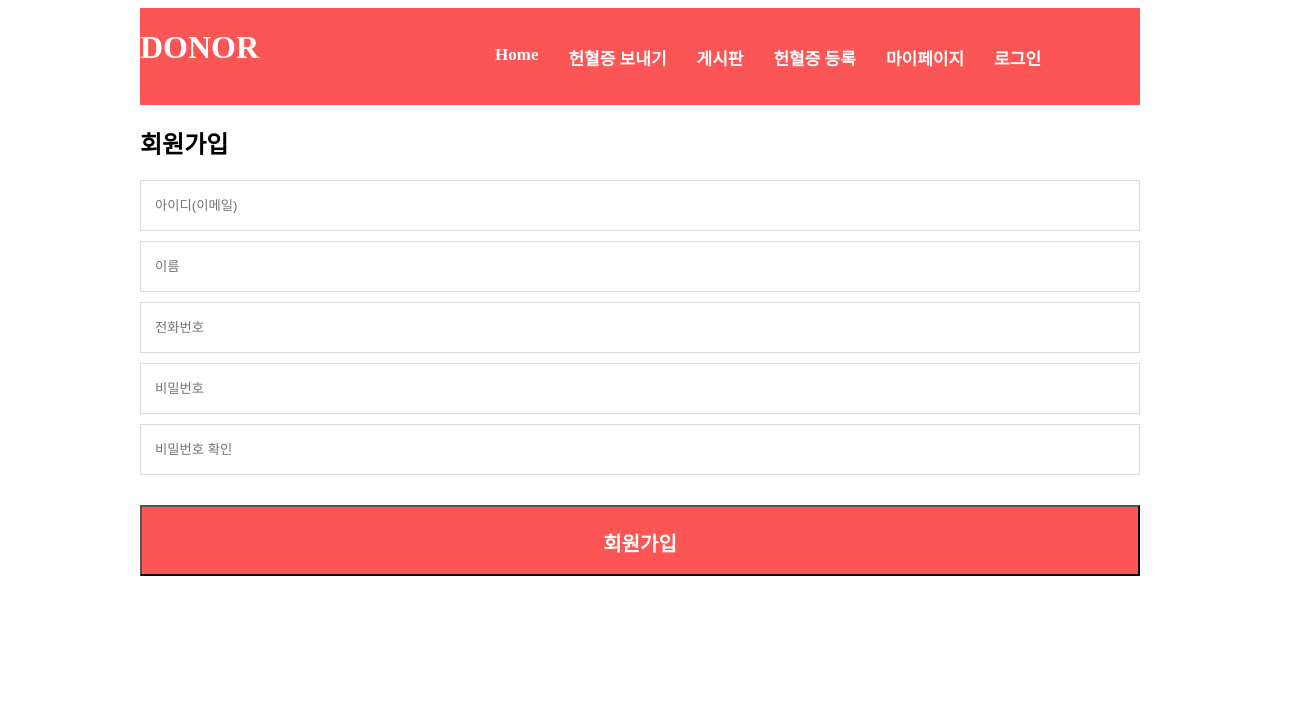
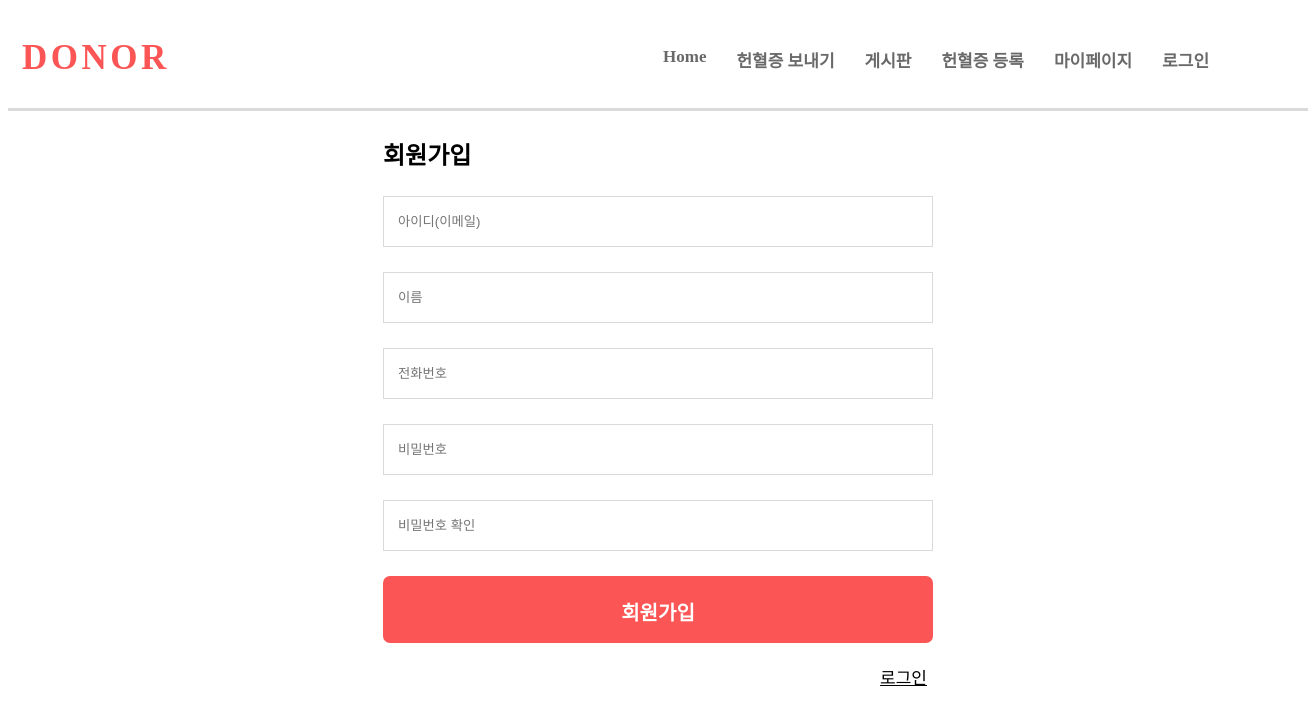
Before and after one commit to SW3-Donor/Front-Web, a React (Create React App) app in the folder donor/: page /join in a window 1280 px wide. Shown: the top 724 px of the page, 1308 px wide, since content can reach past the window. Built offline with nearby package versions, Linux system fonts and the light colour scheme.

Commit message:
디자인 수정

```diff
--- a/donor/src/App.js
+++ b/donor/src/App.js
@@ -336,7 +336,6 @@ class App extends Component {
 
           <Route exact path="/board/list/:id"
             render={({match}) => <BoardItem data={{token: this.state.token, url:this.state.url}} match={match}/>}
-
           />
 
         </Router>
--- a/donor/src/components/Blood.js
+++ b/donor/src/components/Blood.js
@@ -22,8 +22,7 @@ class Blood extends Component {
 
   render() {
     return(
-      <div>
-        <div>
+      <div className='content'>
         <form onSubmit={this.input_check}>
           <div>
             <input type='number' name='blood_register' className='ps_box' placeholder='헌혈증 번호' min='0' />
@@ -32,10 +31,9 @@ class Blood extends Component {
             <input type='password' name='pw2' className='ps_box' placeholder='2차비번'></input>
           </div>
           <div>
-              <button type='submit' className='btn btn_type'>등록</button>
+            <button type='submit' className='btn_type'>등록</button>
           </div>
         </form>
-        </div>
       </div>
     );
   }
--- a/donor/src/components/Board.js
+++ b/donor/src/components/Board.js
@@ -75,6 +75,7 @@ class Board extends Component {
             {this.getBoardList(this.state.data)}
           </tbody>
         </table>
+        <div className="up_btn">위로가기</div>
         <br></br>
       </div>
     );
--- a/donor/src/components/Join.js
+++ b/donor/src/components/Join.js
@@ -1,4 +1,5 @@
 import React, { Component } from 'react';
+import { Link } from 'react-router-dom';
 
 class Join extends Component {
 
@@ -31,7 +32,7 @@ class Join extends Component {
 
   render(){
     return(
-      <div>
+      <div className='content'>
         <div>
           <h2>회원가입</h2>
         </div>
@@ -55,10 +56,15 @@ class Join extends Component {
               <input type='password' name='pw2' className='ps_box' placeholder='비밀번호 확인'></input>
             </div>
             <div>
-              <button type='submit' className='btn btn_type'>회원가입</button>
+              <button type='submit' className='btn_type'>회원가입</button>
             </div>
           </div>
         </form>
+        <div className='btnsub'>
+            <Link to='/login'>
+              <button className="btn_sub">로그인</button>
+            </Link>
+          </div>
       </div>
     );
   }
--- a/donor/src/components/Login.js
+++ b/donor/src/components/Login.js
@@ -21,7 +21,7 @@ class Login extends Component {
 
   render(){
     return(
-      <div>
+      <div className='content content_login'>
           <h2>로그인</h2>
         <div>
           <form onSubmit={this.input_check}>
@@ -34,12 +34,12 @@ class Login extends Component {
               </div>
             </div>
             <div>
-              <button type='submit' className='btn btn_type'>로그인</button>
+              <button type='submit' className='btn_type'>로그인</button>
             </div>
           </form>
-          <div>
-            <Link to='Join'>
-              <button className="btn">회원가입</button>
+          <div className='btnsub'>
+            <Link to='/Join'>
+              <button className="btn_sub">회원가입</button>
             </Link>
           </div>
         </div>
--- a/donor/src/components/Topbar.js
+++ b/donor/src/components/Topbar.js
@@ -6,10 +6,10 @@ class Topbar extends Component {
     return(
       <div>
         <div className="group">
-          <div className="group group-title">
-            <h1>DONOR</h1>
+          <div className="group-title">
+            <div className="logo">DONOR</div>
           </div>
-          <div className="group group-nav">
+          <div className="group-nav">
             <ul>
               <li>
                 {/* <Link to="/">Home</Link> */}
--- a/donor/src/components/Trade.js
+++ b/donor/src/components/Trade.js
@@ -25,7 +25,7 @@ class Trade extends Component {
   }
   render(){
     return(
-      <div>
+      <div className='content'>
         <form onSubmit={this.input_check}>
           <div>
             <input type='email' name='re_email' className='ps_box' placeholder='받는 사람 이메일' />
@@ -37,7 +37,7 @@ class Trade extends Component {
             <input type='password' name='pw2' className='ps_box' placeholder='2차 비밀번호를 입력하시오'></input>
           </div>
           <div>
-            <button type='submit' className='btn btn_type'>보내기</button>
+            <button type='submit' className='btn_type'>보내기</button>
           </div>
         </form>
       </div>
--- a/donor/src/components/myinfoPages/modalPages.js
+++ b/donor/src/components/myinfoPages/modalPages.js
@@ -14,7 +14,7 @@ const ModalPages = ({ isOpen, close, title, content, handler }) => {
             {handler(content)}
           </div>
           <div className="button-wrap">
-            <button onClick={close}>Confirm</button>
+            <button onClick={close}>확인 </button>
           </div>
         </div>
       </React.Fragment>
--- a/donor/src/index.css
+++ b/donor/src/index.css
@@ -1,13 +1,25 @@
+/* Topbar */
+.logo {
+  font-size: 35px;
+  font-weight: bold;
+  letter-spacing: 3.5px;
+  padding: 18px 14px;
+
+}
+
 .header {
   margin: 0 auto;
-  width: 1000px;
+  width: 1300px;
 }
 
 .group {
   width: 100%;
-  display: inline-block;
-  background-color: #fb5555;
-  color: white;
+  height: 100px;
+  color: #fb5555;
+  display: flex;
+  align-items: center;
+  border-bottom: solid 3px #dadada;
+  margin-bottom: 13px;
 }
 
 .group-title {
@@ -29,6 +41,7 @@ ul{
   margin-inline-start: 0px;
   margin-inline-end: 0px;
   padding-inline-start: 40px;
+  margin: 0px;
 }
 
 li {
@@ -44,11 +57,22 @@ li {
 
 .group a {
   text-decoration: none;
-  color: white;
+  color: dimgrey;
+}
+
+
+
+
+
+/* input btn (join, login, blood, trade) css */
+.content {
+  margin: 25px auto;
+  width: 550px;
+
 }
 
 .ps_box {
-  margin-top: 10px;
+  margin: 25px auto;
   display: block;
   position: relative;
   width: 100%;
@@ -58,10 +82,6 @@ li {
   background: #fff;
   -webkit-box-sizing: border-box;
   box-sizing: border-box;
-}
-
-.btn {
-  margin: 30px 0 9px;
 }
 
 .btn_type {
@@ -76,11 +96,30 @@ li {
   box-sizing: border-box;
   color: #fff;
   background-color: #fb5555;
+  border: 0px;
+  border-radius: 7px;
+}
+
+.btn_type:hover {
+  color:white;
+  background-color: #ff6f6f;
+}
+
+.btn_sub {
+  margin-top: 20px;
+  border: 0px;
+  font-size: 17px;
+  background-color: white;
+  list-style:none;
+  float: right;
+  cursor: pointer;
+  text-decoration: underline;
 }
 
 .img-box{
-  width: auto;
-  height: 300px;
+  margin: 0 auto;
+  width: 70%;
+  height: 400px;
 }
 
 img {
@@ -89,6 +128,11 @@ img {
   width: 100%;
   height: 100%;
 }
+
+
+
+
+
 
 /* myinfo css */
 #container {
@@ -165,7 +209,12 @@ h3 {
   padding: 4px 8px;
   margin-top: 13px;
   margin-left: 150px;
+  cursor: pointer;
 }
+
+
+
+
 
 /* Board css */
 a {
```
Lines whose indentation alone changed are shown as unchanged.
